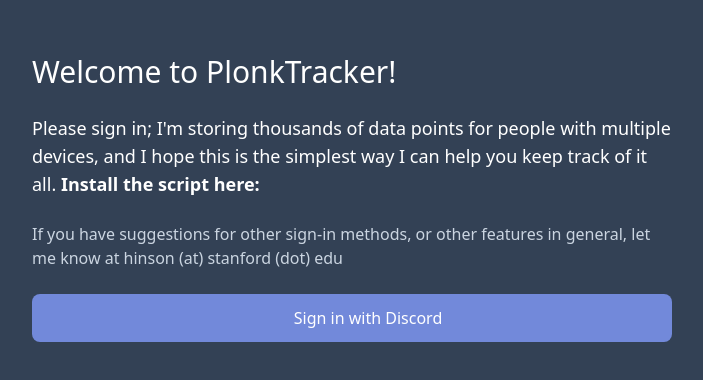
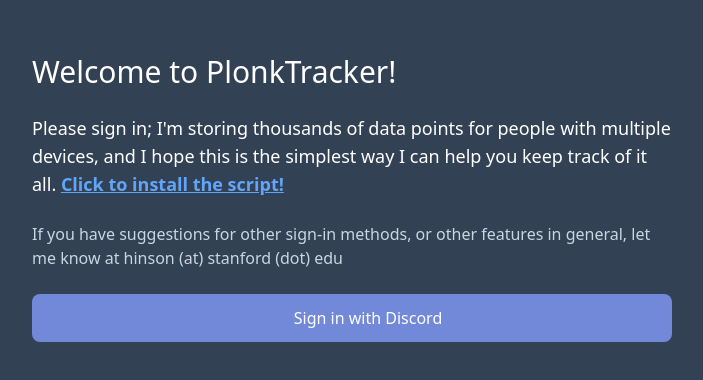
Before and after one commit to flatypus/PlonkTracker, a SvelteKit app in the folder web/: page / in a window 1280 px wide. Shown: the part 202-582 px from the top of the page, without its empty margins (288-991 px from the left). Built offline with nearby package versions, Linux system fonts and the light colour scheme; some icons are missing.

Commit message:
fix: more visible color

```diff
--- a/web/src/components/Dashboard.svelte
+++ b/web/src/components/Dashboard.svelte
@@ -20,8 +20,8 @@
 <div class="flex w-1/2 min-w-[600px] flex-col gap-6 text-white">
 	<h1 class="text-3xl">Welcome to PlonkTracker!</h1>
 	<b>
-		<a href="https://github.com/flatypus/PlonkTracker/blob/master/PlonkTracker.user.js">
-			Install the script here:
+		<a href="https://github.com/flatypus/PlonkTracker/blob/master/PlonkTracker.user.js" class="text-blue-400 underline">
+			Click to install the script!
 		</a>
 	</b>
 	<h2 class="text-base text-slate-300">
--- a/web/src/components/Login.svelte
+++ b/web/src/components/Login.svelte
@@ -32,8 +32,8 @@
 		hope this is the simplest way I can help you keep track of it all.
 
 		<b>
-			<a href="https://github.com/flatypus/PlonkTracker/blob/master/PlonkTracker.user.js">
-				Install the script here:
+			<a href="https://github.com/flatypus/PlonkTracker/blob/master/PlonkTracker.user.js" class="text-blue-400 underline">
+				Click to install the script!
 			</a>
 		</b>
 	</h2>
```
